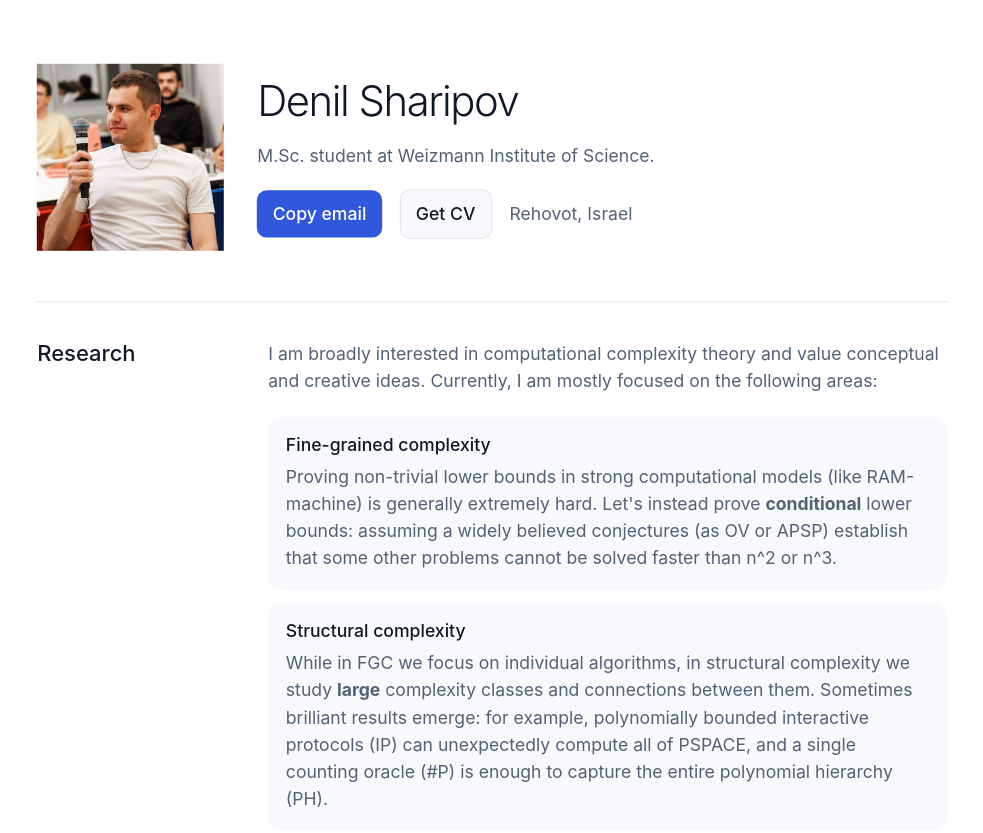
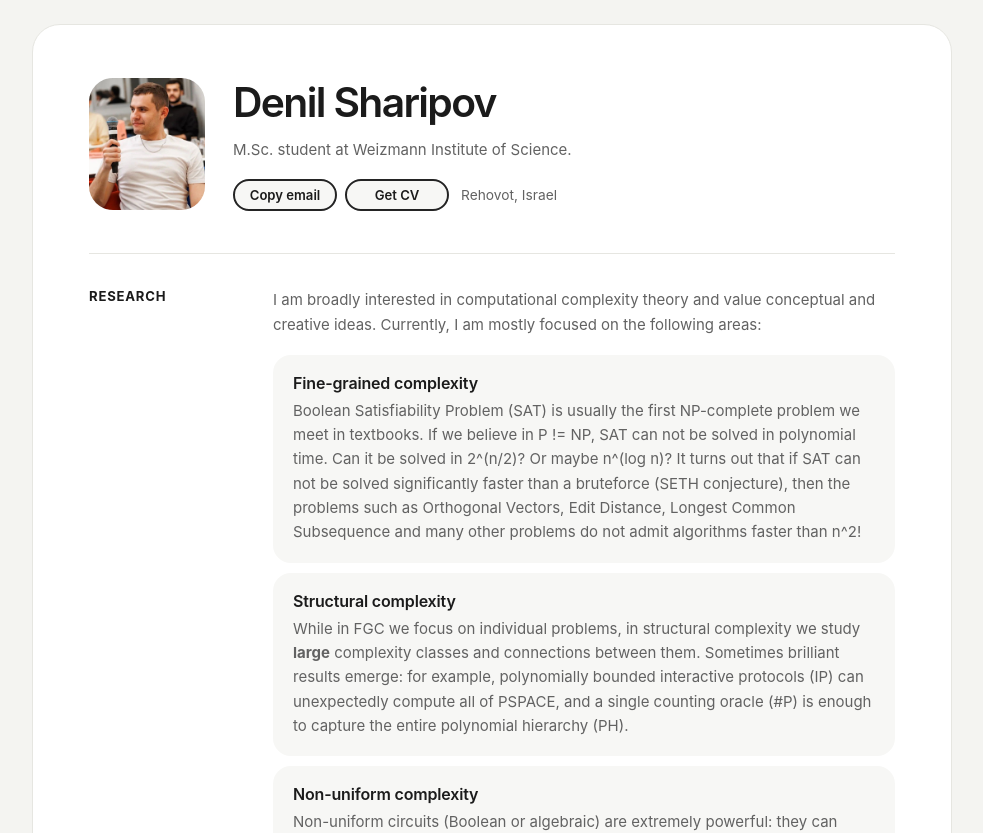
Before and after one commit to denilsharipov/denilsharipov.github.io, a plain HTML site: page index.html in a window 1280 px wide. Shown: the top 833 px of the page, without its empty margins (148-1131 px from the left). Drawn offline with Linux system fonts and the light colour scheme.

Commit message:
fix theme and research description a bit

```diff
--- a/index.html
+++ b/index.html
@@ -1,162 +1,174 @@
 <!doctype html>
 <html lang="en">
 <head>
-  <meta name="google-site-verification" content="SWUDPNfXIjb9wgQRoegEFsqKADromG2_QHF4Qn9vovg" />
+  <meta name="google-site-verification" content="SWUDPNfXIjb9wgQRoegEFsqKADromG2_QHF4Qn9vovg">
   <meta charset="utf-8">
   <meta name="viewport" content="width=device-width, initial-scale=1">
-  <meta name="description" content="Academic profile of a theoretical computer science researcher">
+  <meta name="description" content="Academic profile of Denil Sharipov, a theoretical computer science researcher">
   <title>Denil Sharipov</title>
+
   <style>
     :root {
-      color-scheme: light dark;
-      --page-bg: light-dark(#ffffff, #101828);
-      --surface: light-dark(#f8f9fc, #182230);
-      --ink: light-dark(#101828, #f2f4f7);
-      --muted: light-dark(#536176, #b3bdca);
-      --line: light-dark(#e4e7ec, #344054);
-      --accent: light-dark(#3157dc, #8ea6ff);
-      --accent-solid: light-dark(#3157dc, #5f7bea);
-      --accent-soft: light-dark(#eff3ff, #1d2939);
+      color-scheme: light;
+      --background: #f4f4f1;
+      --page: #ffffff;
+      --surface: #f7f7f5;
+      --surface-hover: #f1f1ee;
+      --text: #1b1b1b;
+      --muted: #626262;
+      --border: #e6e6e1;
+      --button: #242424;
+      --button-hover: #000000;
+      --radius-large: 28px;
+      --radius-medium: 18px;
+      --radius-small: 12px;
     }
 
-    * { box-sizing: border-box; }
+    * {
+      box-sizing: border-box;
+    }
 
     html {
-      /* Scale the page down to 80%. Use 1.2 for 120%, etc. */
-      transform: scale(1.1);
-
-      /* Critical: Prevents the page from shifting away from the top-left corner */
-      transform-origin: top left;
-
-      /* Compensate for the lost width/height so background fills the viewport */
-      width: 91%; /* Calculation: 100 / 0.8 = 125% */
-      height: 91%;
-
-      /* Optional: Hide scrollbars if scaling causes clipping issues */
-      overflow-x: hidden;
-
       scroll-behavior: smooth;
     }
 
     body {
       margin: 0;
-      background: var(--page-bg);
-      color: var(--ink);
+      padding: 24px;
+      background: var(--background);
+      color: var(--text);
       font-family: Inter, ui-sans-serif, system-ui, -apple-system, BlinkMacSystemFont, "Segoe UI", sans-serif;
-      font-size: 16px;
-      line-height: 1.55;
+      font-size: 15px;
+      line-height: 1.62;
+      -webkit-font-smoothing: antialiased;
     }
 
-    a { color: inherit; }
+    a {
+      color: inherit;
+    }
 
     button,
-    a { -webkit-tap-highlight-color: transparent; }
+    a {
+      -webkit-tap-highlight-color: transparent;
+    }
 
     .page {
-      max-width: 900px;
+      width: min(100%, 920px);
       margin: 0 auto;
-      padding: 58px 36px 62px;
+      padding: 52px 56px 36px;
+      overflow: hidden;
+      border: 1px solid var(--border);
+      border-radius: var(--radius-large);
+      background: var(--page);
     }
 
     .intro {
       display: grid;
       grid-template-columns: auto minmax(0, 1fr);
-      gap: 30px;
+      gap: 28px;
       align-items: center;
-      padding-bottom: 46px;
+      padding-bottom: 42px;
     }
 
     .portrait {
-      width: 120px;
-      height: 136px;
-      display: grid;
-      place-items: center;
-      overflow: hidden;
-      border: 1px solid var(--line);
-      border-radius: 22px;
-      background: var(--accent-soft);
-      color: var(--accent);
-      font-weight: 500;
-    }
-
-    .portrait img {
-      width: 100%;
-      height: 100%;
+      width: 116px;
+      height: 132px;
+      display: block;
       object-fit: cover;
+      border-radius: 24px;
+      background: var(--surface);
     }
 
     h1,
     h2,
     h3 {
       margin: 0;
-      font-weight: 500;
-      line-height: 1.2;
+      color: var(--text);
+      line-height: 1.25;
     }
 
     h1 {
-      font-size: clamp(2rem, 5vw, 3rem);
-      letter-spacing: -.035em;
+      font-size: clamp(2rem, 5vw, 2.55rem);
+      font-weight: 590;
+      letter-spacing: -0.04em;
     }
 
-    h2 { font-size: 1.25rem; }
-    h3 { font-size: 1rem; }
+    h2 {
+      font-size: 0.82rem;
+      font-weight: 650;
+      letter-spacing: 0.06em;
+      text-transform: uppercase;
+    }
+
+    h3 {
+      font-size: 1rem;
+      font-weight: 600;
+      letter-spacing: -0.01em;
+    }
 
     .summary {
-      max-width: 650px;
-      margin: 14px 0 18px;
+      max-width: 620px;
+      margin: 10px 0 17px;
       color: var(--muted);
     }
 
     .contact-row {
       display: flex;
       align-items: center;
-      gap: 16px;
+      gap: 8px;
       flex-wrap: wrap;
     }
 
     .contact-button,
     .cv-button {
+      width: 104px;
+      height: 32px;
       display: inline-flex;
       align-items: center;
       justify-content: center;
-      min-height: 42px;
-      padding: 9px 14px;
-      border-radius: 9px;
+      padding: 5px 14px;
+      border-radius: 999px;
       cursor: pointer;
       font: inherit;
-      font-weight: 500;
+      font-size: 0.82rem;
+      font-weight: 600;
+      line-height: 1;
       text-decoration: none;
+      transition: background-color 160ms ease, border-color 160ms ease, color 160ms ease;
     }
 
-    .contact-button {
-      border: 0;
-      background: var(--accent-solid);
-      color: #ffffff;
-    }
-
+    .contact-button,
     .cv-button {
-      border: 1px solid var(--line);
+      border: 2px solid var(--button);
       background: var(--surface);
-      color: var(--ink);
+      color: var(--text);
     }
 
     .contact-button:hover,
-    .cv-button:hover { filter: brightness(1.08); }
+    .cv-button:hover {
+      border-color: var(--button-hover);
+      background: var(--surface-hover);
+    }
 
     .contact-button:focus-visible,
-    .cv-button:focus-visible {
-      outline: 3px solid color-mix(in srgb, var(--accent) 45%, transparent);
+    .cv-button:focus-visible,
+    .dblp-link:focus-visible {
+      outline: 2px solid var(--text);
       outline-offset: 3px;
     }
 
-    .location { color: var(--muted); }
+    .location {
+      margin-left: 4px;
+      color: var(--muted);
+      font-size: 0.86rem;
+    }
 
     .section {
       display: grid;
-      grid-template-columns: 180px minmax(0, 1fr);
-      gap: 30px;
+      grid-template-columns: 150px minmax(0, 1fr);
+      gap: 34px;
       padding: 34px 0;
-      border-top: 1px solid var(--line);
+      border-top: 1px solid var(--border);
     }
 
     .section-copy {
@@ -166,32 +178,50 @@
 
     .topics {
       display: grid;
-      grid-template-columns: 1fr;
-      gap: 12px;
-      margin-top: 20px;
+      gap: 10px;
+      margin-top: 18px;
     }
 
     .topic {
-      padding: 16px;
-      border-radius: 12px;
+      padding: 17px 19px;
+      border: 1px solid transparent;
+      border-radius: var(--radius-medium);
       background: var(--surface);
     }
 
-    .topic h3 { margin-bottom: 7px; }
-    .topic p { margin: 0; color: var(--muted); }
+    .topic h3 {
+      margin-bottom: 6px;
+    }
 
-    .education { display: grid; }
+    .topic p {
+      margin: 0;
+      color: var(--muted);
+    }
+
+    .education {
+      display: grid;
+      gap: 12px;
+    }
 
     .degree {
       display: grid;
       grid-template-columns: 72px minmax(0, 1fr);
       gap: 18px;
-      padding: 0 0 22px;
+      padding: 17px 19px;
+      border-radius: var(--radius-medium);
+      background: var(--surface);
     }
 
-    .degree:last-child { padding-bottom: 0; }
-    .year { color: var(--accent); font-weight: 500; }
-    .degree p { margin: 5px 0 0; color: var(--muted); }
+    .year {
+      color: var(--muted);
+      font-size: 0.86rem;
+      font-weight: 600;
+    }
+
+    .degree p {
+      margin: 4px 0 0;
+      color: var(--muted);
+    }
 
     .dblp-link {
       display: flex;
@@ -199,52 +229,120 @@
       justify-content: space-between;
       gap: 18px;
       margin-top: 18px;
-      padding: 16px 18px;
-      border: 1px solid var(--line);
-      border-radius: 12px;
-      background: var(--surface);
+      padding: 14px 17px;
+      border: 1px solid var(--border);
+      border-radius: var(--radius-medium);
+      background: var(--page);
       text-decoration: none;
+      transition: background-color 160ms ease, border-color 160ms ease;
     }
 
-    .dblp-link strong { font-weight: 500; }
-    .dblp-link span { color: var(--accent); white-space: nowrap; }
-    .dblp-link:hover span { text-decoration: underline; }
+    .dblp-link:hover {
+      border-color: #d3d3cf;
+      background: var(--surface);
+    }
+
+    .dblp-link strong {
+      font-weight: 600;
+    }
+
+    .dblp-link span {
+      color: var(--muted);
+      font-size: 0.86rem;
+      white-space: nowrap;
+    }
 
     footer {
       display: flex;
       justify-content: space-between;
       gap: 20px;
       flex-wrap: wrap;
-      padding-top: 24px;
-      border-top: 1px solid var(--line);
+      padding-top: 25px;
+      border-top: 1px solid var(--border);
       color: var(--muted);
+      font-size: 0.82rem;
     }
 
     @media (max-width: 720px) {
-      .page { padding: 42px 24px 48px; }
-      .section { grid-template-columns: 1fr; gap: 15px; }
+      body {
+        padding: 12px;
+      }
+
+      .page {
+        padding: 38px 28px 30px;
+        border-radius: 22px;
+      }
+
+      .section {
+        grid-template-columns: 1fr;
+        gap: 16px;
+      }
     }
 
     @media (max-width: 520px) {
-      .intro { grid-template-columns: 1fr; gap: 20px; }
-      .portrait { width: 84px; height: 92px; }
-      .dblp-link { align-items: flex-start; flex-direction: column; }
-      footer { flex-direction: column; }
+      .page {
+        padding: 28px 20px 26px;
+      }
+
+      .intro {
+        grid-template-columns: 1fr;
+        gap: 18px;
+      }
+
+      .portrait {
+        width: 86px;
+        height: 98px;
+        border-radius: var(--radius-medium);
+      }
+
+      .location {
+        width: 100%;
+        margin: 3px 0 0;
+      }
+
+      .degree {
+        grid-template-columns: 1fr;
+        gap: 5px;
+      }
+
+      .dblp-link {
+        align-items: flex-start;
+        flex-direction: column;
+        gap: 4px;
+      }
+
+      footer {
+        flex-direction: column;
+        gap: 4px;
+      }
+    }
+
+    @media (prefers-reduced-motion: reduce) {
+      html {
+        scroll-behavior: auto;
+      }
+
+      .contact-button,
+      .cv-button,
+      .dblp-link {
+        transition: none;
+      }
     }
   </style>
 </head>
+
 <body>
   <main class="page">
     <header class="intro">
-      <!-- Replace this placeholder with: <img src="images/photo.jpeg" alt="Your Name"> -->
-      <img src="images/photo.jpeg" alt="Denil Sharipov" width="170">
+      <img class="portrait" src="https://denilsharipov.github.io/images/photo.jpeg" alt="Denil Sharipov" width="116" height="132">
+
       <div>
-        <h1 style="font-weight: 300; font-size: 38px;">Denil Sharipov</h1>
+        <h1>Denil Sharipov</h1>
         <p class="summary">M.Sc. student at Weizmann Institute of Science.</p>
+
         <div class="contact-row">
           <button class="contact-button" id="protected-contact" type="button">Copy email</button>
-          <!-- Place cv.pdf next to this HTML file, or replace the path below. -->
-          <a class="cv-button" href="pdf/CV_Sharipov.pdf" download>Get CV</a>
+          <a class="cv-button" href="https://denilsharipov.github.io/pdf/CV_Sharipov.pdf" download>Get CV</a>
           <span class="location">Rehovot, Israel</span>
         </div>
       </div>
@@ -252,21 +350,26 @@
 
     <section class="section" id="research">
       <h2>Research</h2>
+
       <div>
-        <p class="section-copy">I am broadly interested in computational complexity theory and value conceptual and creative ideas. Currently, I am mostly focused on the following areas:
+        <p class="section-copy">
+          I am broadly interested in computational complexity theory and value conceptual and creative ideas. Currently, I am mostly focused on the following areas:
         </p>
+
         <div class="topics">
           <article class="topic">
             <h3>Fine-grained complexity</h3>
-            <p>Proving non-trivial lower bounds in strong computational models (like RAM-machine) is generally extremely hard. Let's instead prove <strong>conditional</strong> lower bounds: assuming a widely believed conjectures (as OV or APSP) establish that some other problems cannot be solved faster than n^2 or n^3.</p>
+            <p>Boolean Satisfiability Problem (SAT) is usually the first NP-complete problem we meet in textbooks. If we believe in P != NP, SAT can not be solved in polynomial time. Can it be solved in 2^(n/2)? Or maybe n^(log n)? It turns out that if SAT can not be solved significantly faster than a bruteforce (SETH conjecture), then the problems such as Orthogonal Vectors, Edit Distance, Longest Common Subsequence and many other problems do not admit algorithms faster than n^2!</p>
           </article>
+
           <article class="topic">
             <h3>Structural complexity</h3>
-            <p>While in FGC we focus on individual algorithms, in structural complexity we study <strong>large</strong> complexity classes and connections between them. Sometimes brilliant results emerge: for example, polynomially bounded interactive protocols (IP) can unexpectedly compute all of PSPACE, and a single counting oracle (#P) is enough to capture the entire polynomial hierarchy (PH). </p>
+            <p>While in FGC we focus on individual problems, in structural complexity we study <strong>large</strong> complexity classes and connections between them. Sometimes brilliant results emerge: for example, polynomially bounded interactive protocols (IP) can unexpectedly compute all of PSPACE, and a single counting oracle (#P) is enough to capture the entire polynomial hierarchy (PH).</p>
           </article>
+
           <article class="topic">
             <h3>Non-uniform complexity</h3>
-            <p>Non-uniform circuits (Boolean or algebraic) are extremely powerful: they can recognize undecidable languages. While proving circuit size lower bounds for natural problems is notoriously difficult, they surprisingly appear as barriers to many unresolved questions. For example, PIT derandomization, as well as SETH-hardness of 3SUM, implies strong circuit lower bounds for Boolean or algebraic circuits. </p>
+            <p>Non-uniform circuits (Boolean or algebraic) are extremely powerful: they can recognize undecidable languages. While proving circuit size lower bounds for natural problems is notoriously difficult, they surprisingly appear as barriers to many unresolved questions. For example, PIT derandomization, as well as SETH-hardness of 3SUM, implies strong circuit lower bounds for Boolean or algebraic circuits.</p>
           </article>
         </div>
       </div>
@@ -274,18 +377,20 @@
 
     <section class="section" id="education">
       <h2>Education</h2>
+
       <div class="education">
         <article class="degree">
           <span class="year">Present</span>
           <div>
-            <h3>M.Sc. in Theoretical Computer Science </h3>
+            <h3>M.Sc. in Theoretical Computer Science</h3>
             <p>Weizmann Institute of Science</p>
           </div>
         </article>
+
         <article class="degree">
           <span class="year">2024</span>
           <div>
-            <h3>B.Sc. in Applied Mathematics and Computer Science </h3>
+            <h3>B.Sc. in Applied Mathematics and Computer Science</h3>
             <p>St Petersburg University, Department of Mathematics and Computer Science</p>
           </div>
         </article>
@@ -294,9 +399,9 @@
 
     <section class="section" id="publications">
       <h2>Publications</h2>
+
       <div>
         <p class="section-copy">A complete and up-to-date bibliography is maintained on DBLP.</p>
-        <!-- Replace the URL below with your DBLP profile URL. -->
         <a class="dblp-link" href="https://dblp.org/pid/340/2316.html" rel="me noopener" target="_blank">
           <strong>DBLP bibliography</strong>
           <span>View all publications ↗</span>
@@ -319,8 +424,7 @@
         46, 115, 104, 97, 114, 105, 112,
         111, 118, 64, 103, 109, 97, 105,
         108, 46, 99, 111, 109
-    ]
-
+      ];
 
       function fallbackCopy(text) {
         const input = document.createElement('textarea');
```
Lines whose indentation alone changed are shown as unchanged.
